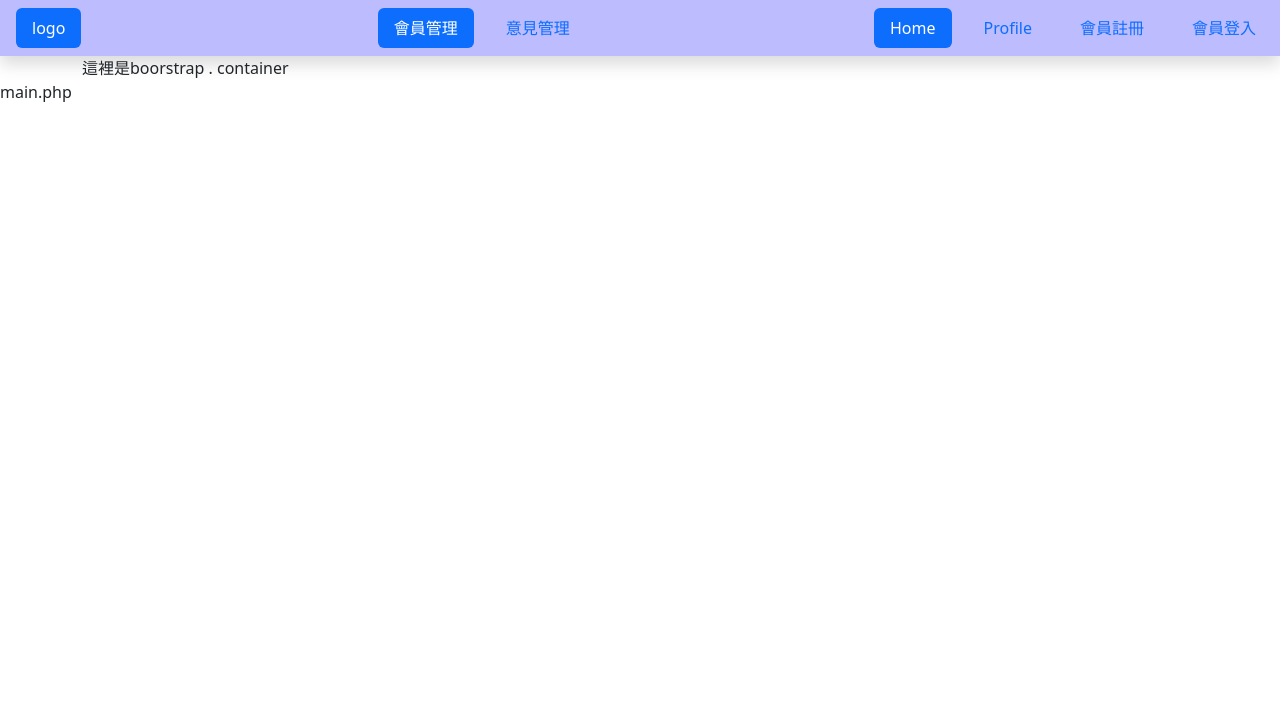
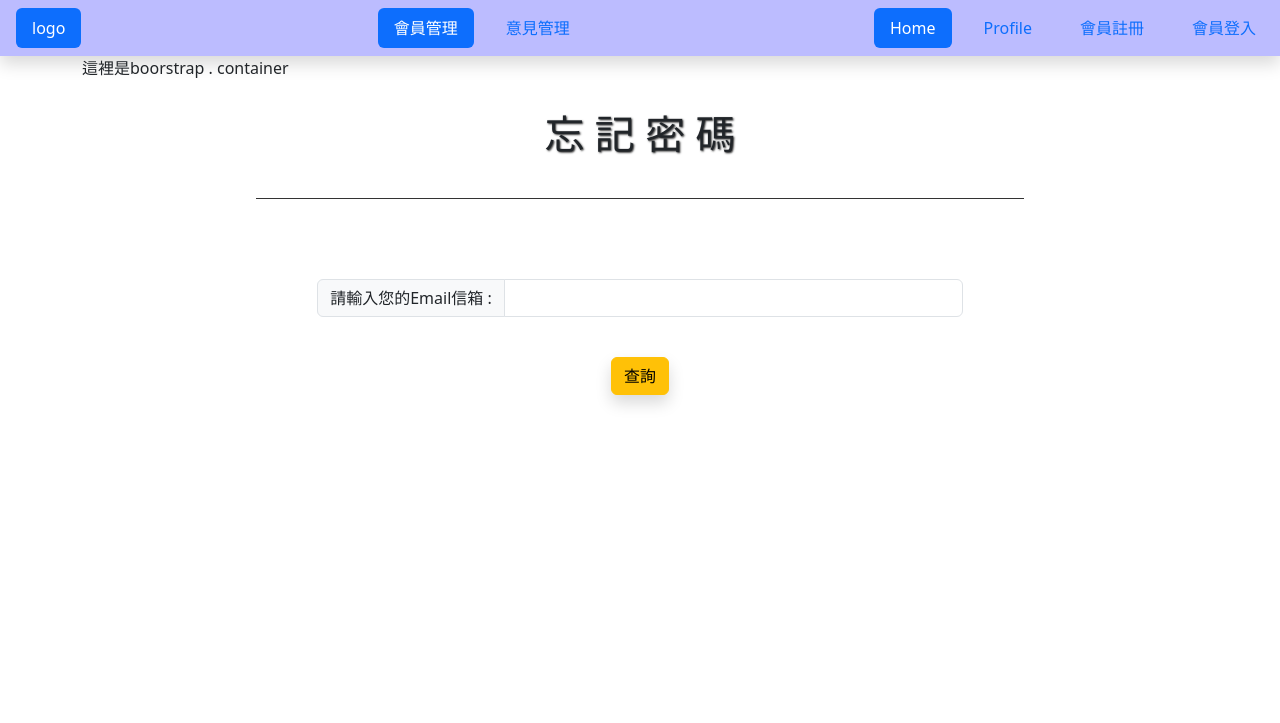
Before and after one commit to mokshayang/survey_hw, a PHP site: page /index.php?do=forget in a window 1280 px wide. Shown: the top 723 px of the page. Run offline with PHP 8.4, Linux system fonts and the light colour scheme.

Commit message:
以解決空自縛 != 空字串的ajax

```diff
--- a/api/acc_check.php
+++ b/api/acc_check.php
@@ -6,5 +6,3 @@ $result=$user->count(['acc'=>$acc]);
 	}else{
 		echo "此帳號可使用";
 	};
-
-?>
--- /dev/null
+++ b/api/chk_email.php
@@ -0,0 +1,5 @@
+<?php include_once "../db/base.php";
+
+echo $user->count(['email'=>trim($_POST['email'])]);
+
+?>
--- /dev/null
+++ b/front/forget.php
@@ -0,0 +1,61 @@
+<style>
+    #result,#count {
+        text-align: center;
+        color:var(--blue) ;
+        font-size: 24px;
+        font-weight: bold;
+        /* text-shadow: 1px 1px 1px var(--blue); */
+    }
+    #count {
+        text-align: center;
+        color:red ;
+        font-size: 24px;
+        font-weight: bold;
+        /* text-shadow: 1px 1px 1px var(--blue); */
+    }
+</style>
+<h1>忘 記 密 碼</h1>
+<div class="container">
+    <div class="row" style="width:60%; margin: 80px auto; ">
+
+        <div class="content">
+
+            <div class="input-group mb-3 col-8">
+                <label class="input-group-text">請輸入您的Email信箱 :</label>
+                <input type="email" class="form-control" name="email" id="email">
+            </div>
+
+        </div>
+        <div class="text-center col-12 my-4">
+
+            <button class="btn btn-warning shadow mx-1" onclick="forget()">查詢</button>
+
+        </div>
+
+    </div>
+    <div id="result"></div>
+    <br>
+    <div id="count"></div>
+    <script>
+        let count = 10;
+
+        function countDown() {
+            document.getElementById("count").innerHTML = count+"..秒後，轉入登入畫面 !!";
+            count -= 1;
+            if (count == -1) {
+                location.href = "?do=login";
+            }
+            setTimeout("countDown()", 1000);
+        }
+
+        function forget() {
+            $.post("./api/forget.php", {
+                email: $('#email').val()
+            }, (res) => {
+                $('#result').html(res);
+                if(res != "查無此資料" ){
+                    countDown();
+                }
+            })
+        }
+    </script>
--- a/layouts/link_css.php
+++ b/layouts/link_css.php
@@ -1,7 +1,7 @@
 <link href="https://cdn.jsdelivr.net/npm/bootstrap@5.3.0-alpha1/dist/css/bootstrap.min.css" rel="stylesheet">
+
+<script src="https://cdn.jsdelivr.net/npm/bootstrap@5.3.0-alpha1/dist/js/bootstrap.bundle.min.js"></script>
 
 <link rel="stylesheet" href="https://cdn.jsdelivr.net/npm/bootstrap-icons@1.10.2/font/bootstrap-icons.css">
 
-<script src="https://cdn.jsdelivr.net/npm/bootstrap@5.3.0-alpha1/dist/js/bootstrap.bundle.min.js"></script>
-
 <script src="https://cdnjs.cloudflare.com/ajax/libs/jquery/3.6.3/jquery.min.js"></script>
```
Also changed, not shown: api/forget.php (added, +7 -0 lines), api/new_photo.php (+3 -5 lines), front/login.php (+21 -4 lines), front/reg.php (+33 -3 lines), upload/2023-01-08 10-47-22.jpg (added), upload/2023-01-08 10-56-52.jpg (added), upload/2023-01-08 10-58-43.jpg (added), 1 other file.
